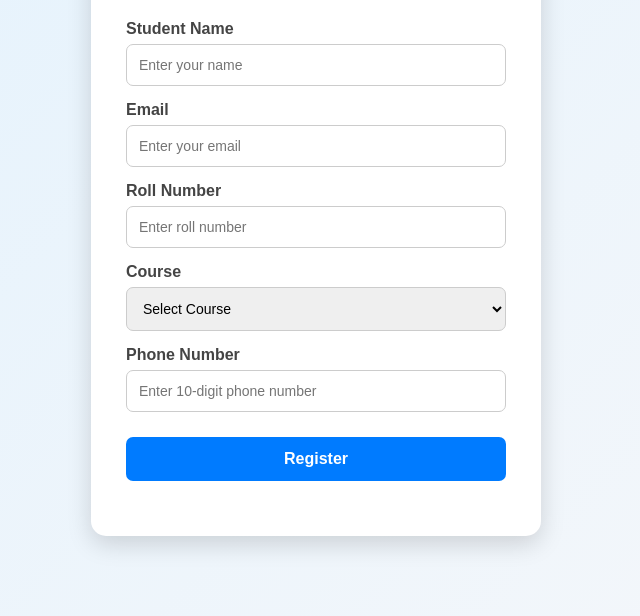
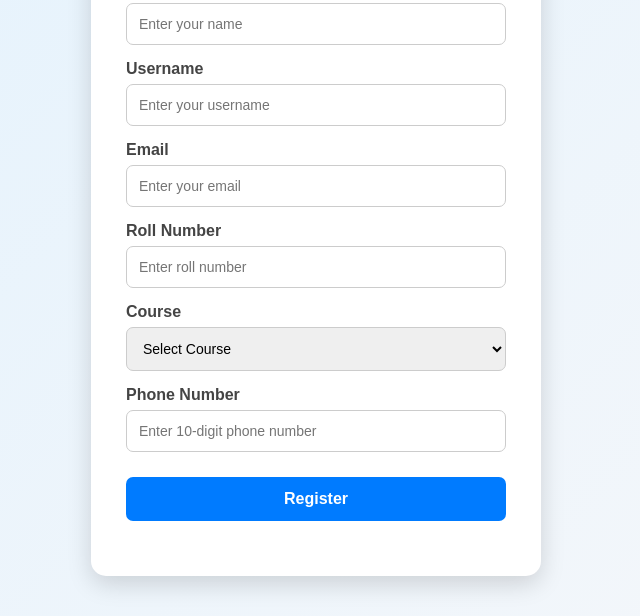
Before and after one commit to rashmi-2409/Devops, a website: page index.html in a window 1280 px wide. Shown: the part 184-800 px from the top of the page, without its empty margins (324-964 px from the left). Drawn offline with Linux system fonts and the light colour scheme.

Commit message:
Update index.html

```diff
--- a/index.html
+++ b/index.html
@@ -22,6 +22,14 @@
             placeholder="Enter your name"
             required
         >
+
+        <label for="username">Username</label>
+<input
+    type="text"
+    id="username"
+    placeholder="Enter your username"
+    required
+>
 
         <label for="email">Email</label>
         <input
```
